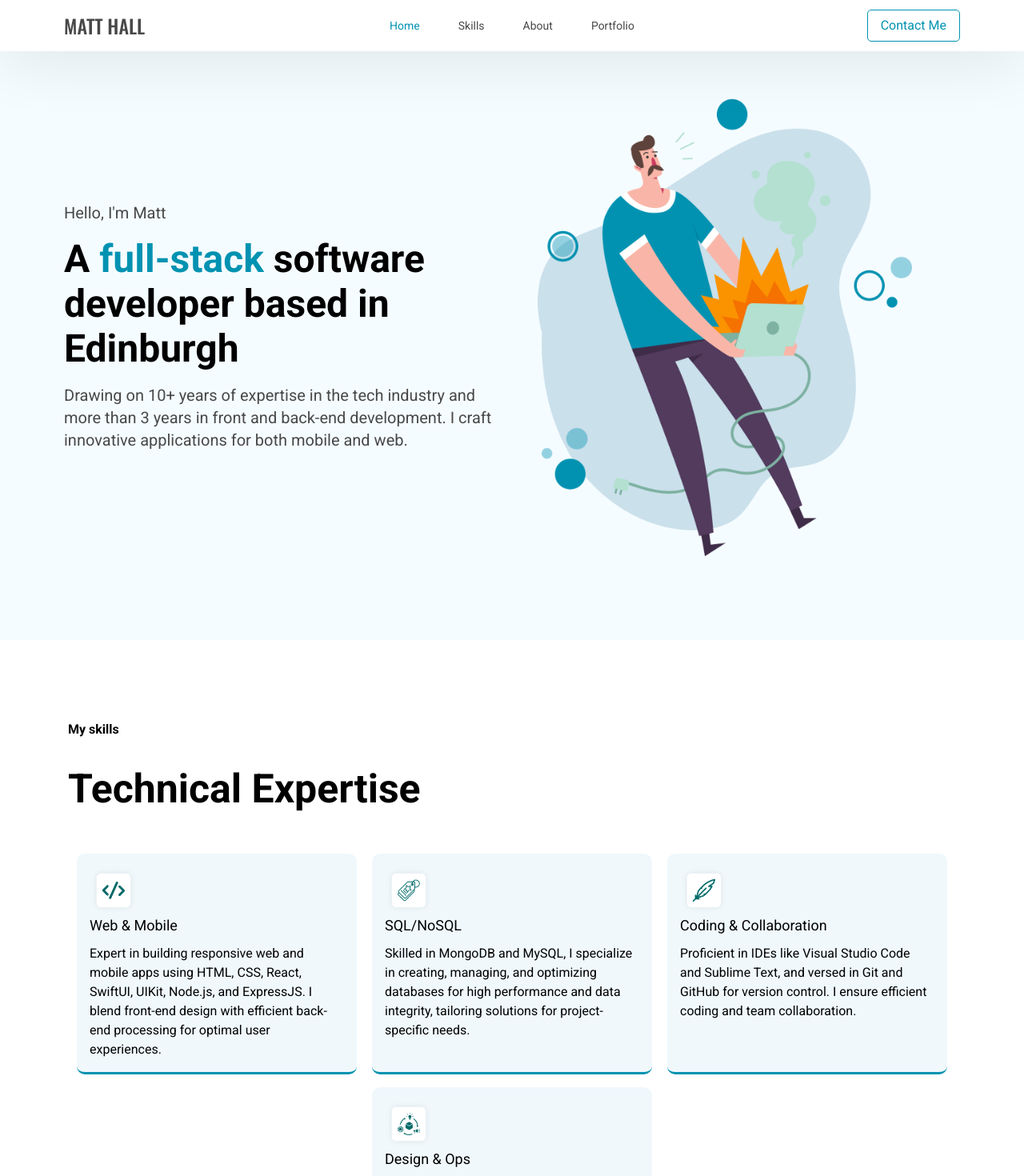
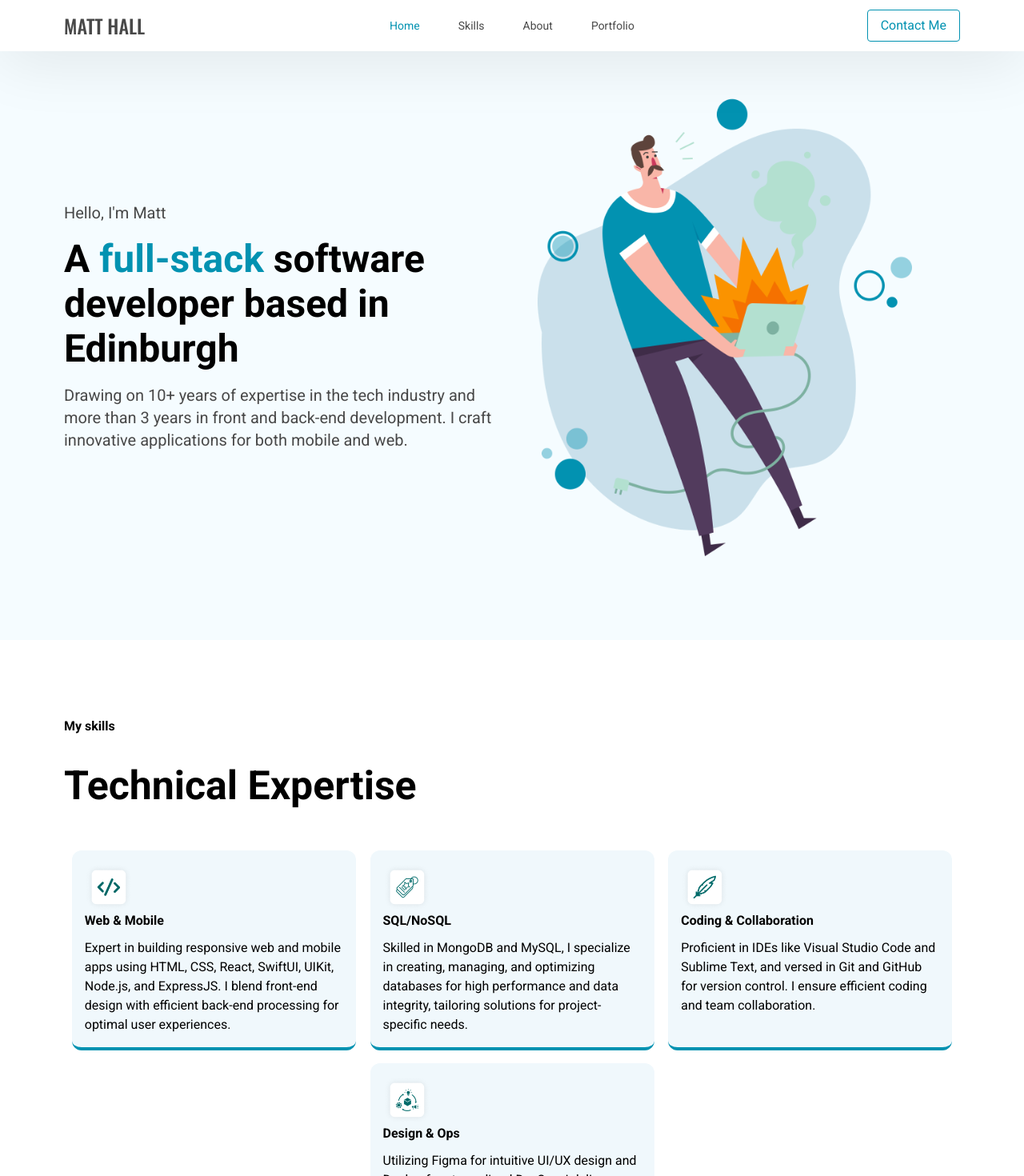
Before and after one commit to mhallrp/TechPortfolio, a Next.js app: page / in a window 1280 px wide. Shown: the top 1470 px of the page at 80% size. Built offline with nearby package versions, Linux system fonts and the light colour scheme.

Commit message:
updating tailwind

```diff
--- a/app/globals.css
+++ b/app/globals.css
@@ -26,7 +26,3 @@ a {
 a:visited {
   color: #0292b1;
 }
-
-.auto-grid {
-  grid-template-columns: 1fr auto 1fr;
-}
--- a/app/page.module.css
+++ b/app/page.module.css
@@ -1,5 +1,4 @@
 .Skills {
-  font-family: "Roboto", sans-serif;
   font-weight: 700;
   padding: 100px 85px;
 }
@@ -10,13 +9,11 @@
 .skillCards {
   display: flex;
   flex-wrap: wrap;
-
   justify-content: space-evenly;
   margin-top: 35px;
 }
 
 .About {
-  font-family: "Roboto", sans-serif;
   font-weight: 700;
   padding: 100px 85px;
 }
--- a/app/page.tsx
+++ b/app/page.tsx
@@ -20,7 +20,7 @@ const Landing = () => {
             <h1 className="md:text-5xl md:leading-[3.5rem] font-bold  pb-4 text-4xl">
               {constants.topTitle}
             </h1>
-            <p className="text-grey md:text-xl">{constants.topSkills}</p>
+            <p className="md:text-xl text-grey">{constants.topSkills}</p>
           </div>
           <div>
             <Image
@@ -32,8 +32,9 @@ const Landing = () => {
             />
           </div>
         </div>
+
       </section>
-      <section id={constants.sections[1]} className={Styles.Skills}>
+      <section id={constants.sections[1]} className="font-bold py-24 px-20">
         <p>{constants.smallSkills}</p>
         <p className={Styles.largeTitle}>{constants.bigSKills}</p>
         <div className={Styles.skillCards}>
@@ -47,6 +48,7 @@ const Landing = () => {
           ))}
         </div>
       </section>
+
       <section id={constants.sections[2]} className={Styles.About}>
         <div className={Styles.aboutData}>
           <Image
--- a/components/NavBar/NavBar.tsx
+++ b/components/NavBar/NavBar.tsx
@@ -1,6 +1,5 @@
 "use client";
 import { useState } from "react";
-import Styles from "./styles.module.css";
 import constants from "../../app/constants";
 
 const NavBar = () => {
@@ -25,11 +24,15 @@ const NavBar = () => {
             {constants.name}
           </button>
         </div>
-        <div className={`${Styles.centerSection} hidden md:flex`}>
+        <div className="hidden md:flex">
           {constants.sections.map((sectionName: string) => (
             <button
               key={sectionName}
-              className={activeSection === sectionName ? "px-6 text-sm text-secondary" : "px-6 text-sm"}
+              className={
+                activeSection === sectionName
+                  ? "px-6 text-sm text-secondary"
+                  : "px-6 text-sm"
+              }
               onClick={() => scrollTo(sectionName)}
             >
               {sectionName}
@@ -37,7 +40,9 @@ const NavBar = () => {
           ))}
         </div>
         <div className="flex">
-          <button className={Styles.navContact}>{constants.contact}</button>
+          <button className="text-secondary ml-auto border border-secondary border-solid rounded px-4 h-10">
+            {constants.contact}
+          </button>
         </div>
       </div>
     </div>
--- a/components/NavBar/styles.module.css
+++ /dev/null
@@ -1,18 +0,0 @@
-
-.centerSection button{
-    /* padding: 0rem 1.5rem; */
-    /* font-size: 0.875rem; */
-}
-
-.buttonSelected{
-    color: #0292B1;
-}
-
-.navContact{
-    border: 1px solid #0292B1;
-    margin-left: auto;
-    height: 40px;
-    padding: 0px 1rem;
-    border-radius: 5px;
-    color: #0292B1;
-}
--- a/components/SkillsCard/SkillCard.tsx
+++ b/components/SkillsCard/SkillCard.tsx
@@ -7,10 +7,10 @@ import DevIcon from "../../assets/devOpsIcon.png";
 import Image from "next/image";
 
 interface SkillCardProps {
-    image: number;
-    title: string;
-    text: string;
-  }
+  image: number;
+  title: string;
+  text: string;
+}
 
 const SkillCard = (props: SkillCardProps) => {
   const image = () => {
@@ -27,10 +27,10 @@ const SkillCard = (props: SkillCardProps) => {
   };
 
   return (
-    <div className={Styles.skillCard}>
+    <div className="md:w-[355px] w-full p-4 bg-skillbg border-b-4 m-2  rounded-xl border-secondary">
       {image()}
-      <h3>{props.title}</h3>
-      <p> {props.text} </p>
+      <h3 className='mb-2.5 mt-0'>{props.title}</h3>
+      <p className="text-base font-normal"> {props.text} </p>
     </div>
   );
 };
--- a/components/SkillsCard/styles.module.css
+++ /dev/null
@@ -1,27 +0,0 @@
-.skillCard{
-    /* height: 220px; */
-    width: 350px;
-    background-color: #f0f8fc;
-    margin: 8px;
-    border-bottom: 0.2rem solid #0292B1;
-    border-radius: 10px;
-    padding: 16px;
-    font-family: 'Roboto', sans-serif;
-    font-weight: 400;
-    font-size: large;
-}
-
-.skillCard p{
-    font-size: 16px;
-}
-
-.skillCard h3{
-    margin-top: 0px;
-    margin-bottom: 10PX;
-}
-
-@media (max-width:499px){
-    .skillCard{
-        width:100%;
-    }
-}
--- a/tailwind.config.js
+++ b/tailwind.config.js
@@ -11,7 +11,8 @@ module.exports = {
     },
     extend: {
       boxShadow: {
-        nav:'0rem 0.5rem 5rem 0rem rgba(0, 0, 0, 0.10)'
+        nav:'0rem 0.5rem 5rem 0rem rgba(0, 0, 0, 0.10)',
+        skill:'0rem 0.5rem 5rem 0rem rgba(0, 0, 0, 0.08)',
       },
       gridTemplateColumns: {
         nav: '1fr auto 1fr'
@@ -20,6 +21,7 @@ module.exports = {
         primary: "#f5fcff",
         secondary: "#0292b1",
         grey: "#484848",
+        skillbg:"#f0f8fc"
       },
       lineHeight: {
         rem:'3.5rem',
--- a/tsconfig.json
+++ b/tsconfig.json
@@ -26,6 +26,6 @@
       "@/*": ["./*"]
     }
   },
-  "include": ["next-env.d.ts", "**/*.ts", "**/*.tsx", ".next/types/**/*.ts", "app/constants.js", "components/NavBar/index.js", "components/SkillsCard/index.ts"],
+  "include": ["next-env.d.ts", "**/*.ts", "**/*.tsx", ".next/types/**/*.ts", "app/constants.js", "components/NavBar/index.js", "components/SkillsCard/index.js"],
   "exclude": ["node_modules"]
 }
```
Also changed, not shown: components/SkillsCard/index.js (renamed from components/SkillsCard/index.ts).
